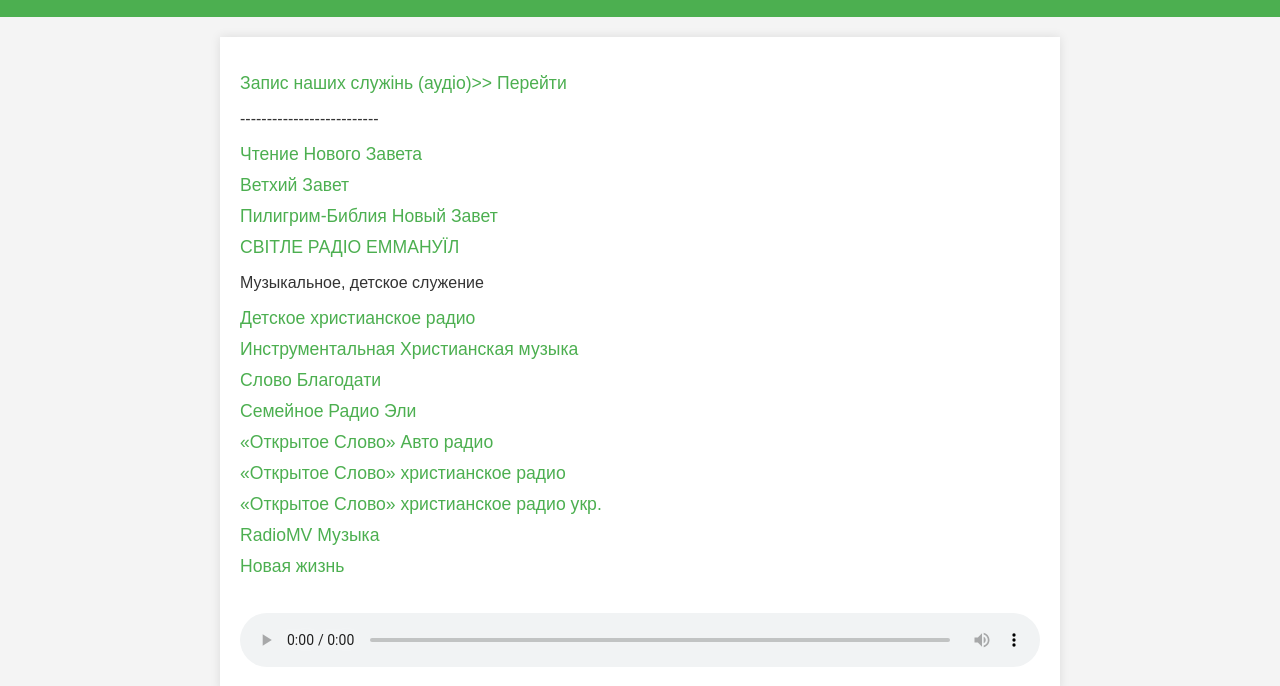
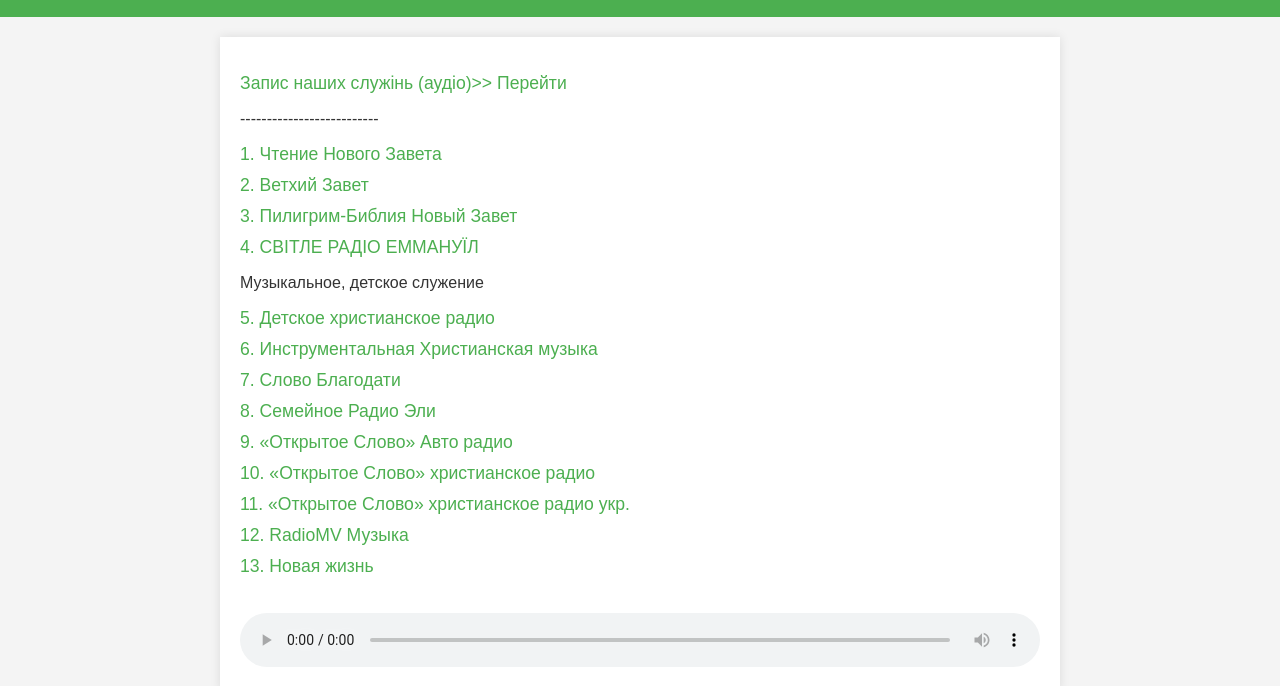
Before and after one commit to ruyriy/Radio-online, a plain HTML site: page index.html in a window 1280 px wide. Shown: the part 86-772 px from the top of the page. Drawn offline with Linux system fonts and the light colour scheme.

Commit message:
Update index.html

```diff
--- a/index.html
+++ b/index.html
@@ -71,22 +71,22 @@
         <ul>
             <li><a href="https://ruyriy.github.io/Audio-christ/">Запис наших служінь (аудіо)>> Перейти</a></li>
             <p>--------------------------</p>
-            <li><a href="#" onclick="playRadio('https://rs.radioslovo.net:4055/stream', 'Чтение Нового Завета', event)">Чтение Нового Завета</a></li>
-            <li><a href="#" onclick="playRadio('https://rs.radioslovo.net:4165/stream', 'Ветхий Завет', event)">Ветхий Завет</a></li>
-            <li><a href="#" onclick="playRadio('https://www.liveradio.es/http://radiopiligrim.ru:8000/bible', 'Пилигрим-Библия Новый Завет', event)">Пилигрим-Библия Новый Завет</a></li>
-            <li><a href="#" onclick="playRadio('https://online.svitle.org:6729/fm', 'СВІТЛЕ РАДІО ЕММАНУЇЛ', event)">СВІТЛЕ РАДІО ЕММАНУЇЛ</a></li>
+            <li><a href="#" onclick="playRadio('https://rs.radioslovo.net:4055/stream', 'Чтение Нового Завета', event)">1. Чтение Нового Завета</a></li>
+            <li><a href="#" onclick="playRadio('https://rs.radioslovo.net:4165/stream', 'Ветхий Завет', event)">2. Ветхий Завет</a></li>
+            <li><a href="#" onclick="playRadio('https://www.liveradio.es/http://radiopiligrim.ru:8000/bible', 'Пилигрим-Библия Новый Завет', event)">3. Пилигрим-Библия Новый Завет</a></li>
+            <li><a href="#" onclick="playRadio('https://online.svitle.org:6729/fm', 'СВІТЛЕ РАДІО ЕММАНУЇЛ', event)">4. СВІТЛЕ РАДІО ЕММАНУЇЛ</a></li>
         </ul>
         <p>Музыкальное, детское служение</p>
         <ul>
-            <li><a href="#" onclick="playRadio('http://live2.detskoeradio.org/radio.mp3', 'Детское христианское радио', event)">Детское христианское радио</a></li>
-            <li><a href="#" onclick="playRadio('https://rt.radioslovo.net:4275/stream', 'Инструментальная Христианская музыка', event)">Инструментальная Христианская музыка</a></li>
-            <li><a href="#" onclick="playRadio('https://c13.radioboss.fm:18516/stream', 'Слово Благодати', event)">Слово Благодати</a></li>
-            <li><a href="#" onclick="playRadio('https://icecast.pereraadio.ee:9000/Semeinoje', 'Семейное Радио Эли', event)">Семейное Радио Эли</a></li>
-            <li><a href="#" onclick="playRadio('https://rt.radioslovo.net:4145/stream', '«Открытое Слово» Авто радио', event)">«Открытое Слово» Авто радио</a></li>
-            <li><a href="#" onclick="playRadio('https://rt.radioslovo.net:4395/radio?1714579709762', '«Открытое Слово» христианское радио', event)">«Открытое Слово» христианское радио</a></li>
-            <li><a href="#" onclick="playRadio('https://rt.radioslovo.net:5005/radio?1714621827960', '«Открытое Слово» христианское радио укр.', event)">«Открытое Слово» христианское радио укр.</a></li>
-            <li><a href="#" onclick="playRadio('https://d6ee837f-fdca-4f41-81b1-cfca577979f5.pub.instances.scw.cloud:8440/russian_music.mp3', 'RadioMV Музыка', event)">RadioMV Музыка</a></li>
-            <li><a href="#" onclick="playRadio('https://nlradio.stream:8000/nlradio-low.aac', 'Новая жизнь', event)">Новая жизнь</a></li>
+            <li><a href="#" onclick="playRadio('http://live2.detskoeradio.org/radio.mp3', 'Детское христианское радио', event)">5. Детское христианское радио</a></li>
+            <li><a href="#" onclick="playRadio('https://rt.radioslovo.net:4275/stream', 'Инструментальная Христианская музыка', event)">6. Инструментальная Христианская музыка</a></li>
+            <li><a href="#" onclick="playRadio('https://c13.radioboss.fm:18516/stream', 'Слово Благодати', event)">7. Слово Благодати</a></li>
+            <li><a href="#" onclick="playRadio('https://icecast.pereraadio.ee:9000/Semeinoje', 'Семейное Радио Эли', event)">8. Семейное Радио Эли</a></li>
+            <li><a href="#" onclick="playRadio('https://rt.radioslovo.net:4145/stream', '«Открытое Слово» Авто радио', event)">9. «Открытое Слово» Авто радио</a></li>
+            <li><a href="#" onclick="playRadio('https://rt.radioslovo.net:4395/radio?1714579709762', '«Открытое Слово» христианское радио', event)">10. «Открытое Слово» христианское радио</a></li>
+            <li><a href="#" onclick="playRadio('https://rt.radioslovo.net:5005/radio?1714621827960', '«Открытое Слово» христианское радио укр.', event)">11. «Открытое Слово» христианское радио укр.</a></li>
+            <li><a href="#" onclick="playRadio('https://d6ee837f-fdca-4f41-81b1-cfca577979f5.pub.instances.scw.cloud:8440/russian_music.mp3', 'RadioMV Музыка', event)">12. RadioMV Музыка</a></li>
+            <li><a href="#" onclick="playRadio('https://nlradio.stream:8000/nlradio-low.aac', 'Новая жизнь', event)">13. Новая жизнь</a></li>
         </ul>
         <audio id="radioPlayer" controls>
             Ваш браузер не поддерживает аудио элемент.
```
